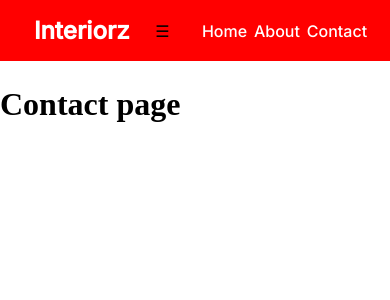
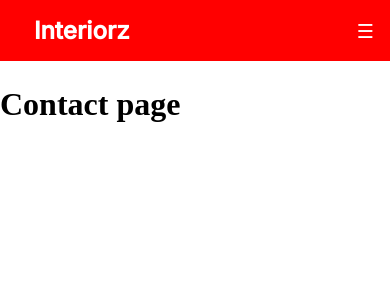
Before and after one commit to hamsame/interiorz, a React (Create React App) app: page /contact in a window 390 px wide. Shown: the top 300 px of the page. Built offline with nearby package versions, Linux system fonts and the light colour scheme.

Commit message:
Added padding,margin and colour to navbar and made it responsive

```diff
--- a/src/App.js
+++ b/src/App.js
@@ -1,5 +1,5 @@
 import './App.css'
-import { BrowserRouter as Router, Route, Routes } from 'react-router-dom'
+import { BrowserRouter as Router, Routes, Route } from 'react-router-dom'
 import Home from './pages/Home'
 import About from './pages/About'
 import Contact from './pages/Contact'
--- a/src/components/Navbar.js
+++ b/src/components/Navbar.js
@@ -1,17 +1,23 @@
-import React from 'react'
-import { Link as PageLink } from 'react-router-dom'
+import React, { useState } from 'react'
+import { NavLink as PageLink } from 'react-router-dom'
 
 const Navbar = () => {
-  const showNav = (e) => {
-    e.preventDefault()
+  const [icon, setIcon] = useState('☰')
+  const showNav = () => {
+    const nav = document.querySelector('nav')
+    const ul = nav.children[2]
+    icon === '☰' ? setIcon('X') : setIcon('☰')
+    console.log(ul)
+    ul.classList.toggle('shown')
   }
+
   return (
     <nav>
       <h1>
         <PageLink to='/'>Interiorz</PageLink>
       </h1>
       <span className='hamburger' onClick={() => showNav()}>
-        &#9776;
+        {icon}
       </span>
       <ul>
         <li>
--- a/src/css/_nav.scss
+++ b/src/css/_nav.scss
@@ -1,7 +1,9 @@
 nav {
   padding: 1rem;
   margin: 0 auto 3vh;
+  width: 100%;
   display: flex;
+  flex-wrap: wrap;
   justify-content: space-between;
   align-items: center;
   text-transform: capitalize;
@@ -21,10 +23,10 @@ nav {
 
   // icon
   & > span.hamburger {
-    // display: none;
-    @media (max-width: 768px) {
-      display: block;
-    }
+    color: $secondaryTextColor;
+    cursor: pointer;
+    font-size: 1.2rem;
+    display: none;
   }
 
   // links
@@ -34,3 +36,25 @@ nav {
     width: 50%;
   }
 }
+
+@media (max-width: 768px) {
+  nav {
+    & > ul {
+      display: none;
+      width: 100%;
+      flex-direction: column;
+      align-items: center;
+      text-align: center;
+      li {
+        margin: 2vh auto;
+      }
+    }
+
+    & > ul.shown {
+      display: flex;
+    }
+    & > span.hamburger {
+      display: block;
+    }
+  }
+}
--- a/src/css/global.css
+++ b/src/css/global.css
@@ -11,9 +11,12 @@
 nav {
   padding: 1rem;
   margin: 0 auto 3vh;
+  width: 100%;
   display: -webkit-box;
   display: -ms-flexbox;
   display: flex;
+  -ms-flex-wrap: wrap;
+      flex-wrap: wrap;
   -webkit-box-pack: justify;
       -ms-flex-pack: justify;
           justify-content: space-between;
@@ -35,10 +38,11 @@ nav a {
   color: #fff;
 }
 
-@media (max-width: 768px) {
-  nav > span.hamburger {
-    display: block;
-  }
+nav > span.hamburger {
+  color: #fff;
+  cursor: pointer;
+  font-size: 1.2rem;
+  display: none;
 }
 
 nav > ul {
@@ -50,4 +54,30 @@ nav > ul {
           justify-content: space-evenly;
   width: 50%;
 }
+
+@media (max-width: 768px) {
+  nav > ul {
+    display: none;
+    width: 100%;
+    -webkit-box-orient: vertical;
+    -webkit-box-direction: normal;
+        -ms-flex-direction: column;
+            flex-direction: column;
+    -webkit-box-align: center;
+        -ms-flex-align: center;
+            align-items: center;
+    text-align: center;
+  }
+  nav > ul li {
+    margin: 2vh auto;
+  }
+  nav > ul.shown {
+    display: -webkit-box;
+    display: -ms-flexbox;
+    display: flex;
+  }
+  nav > span.hamburger {
+    display: block;
+  }
+}
 /*# sourceMappingURL=global.css.map */
```
Also changed, not shown: 1 other file (tests, documents, lock files or other folders).
